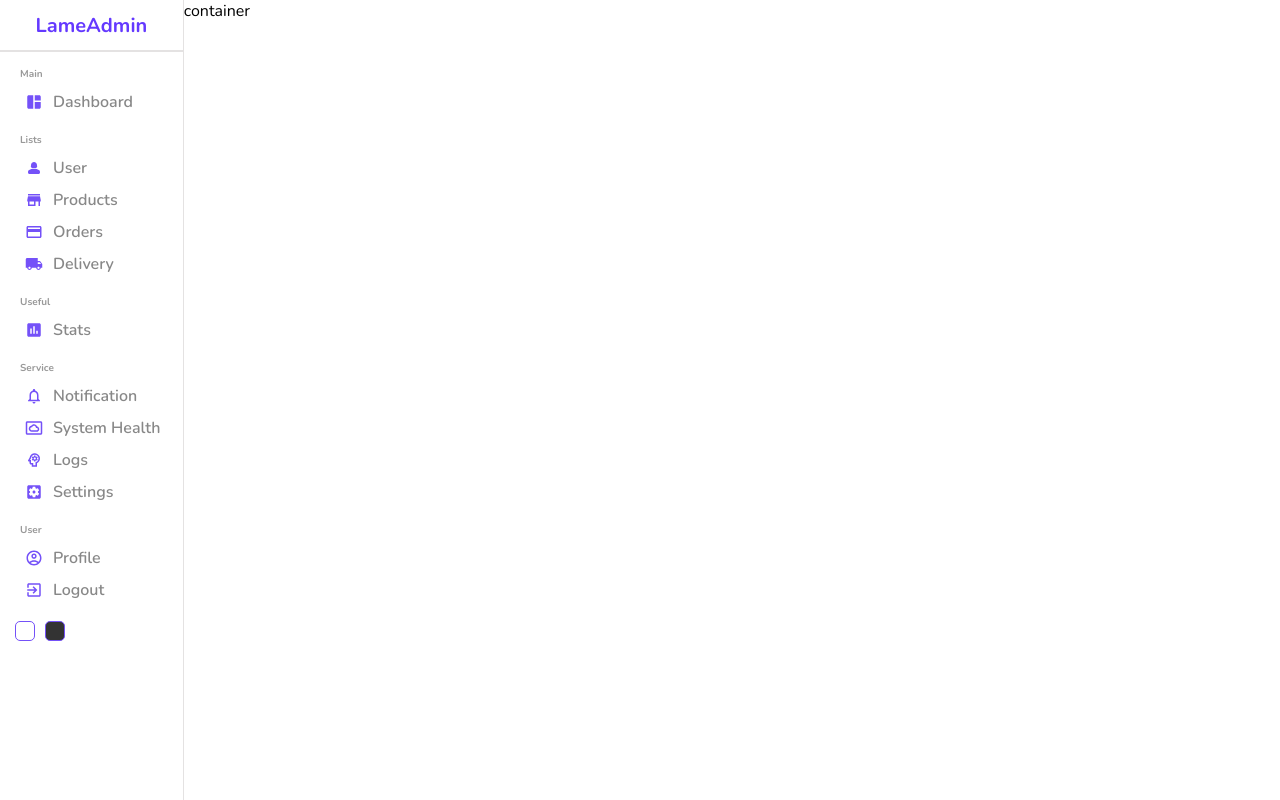
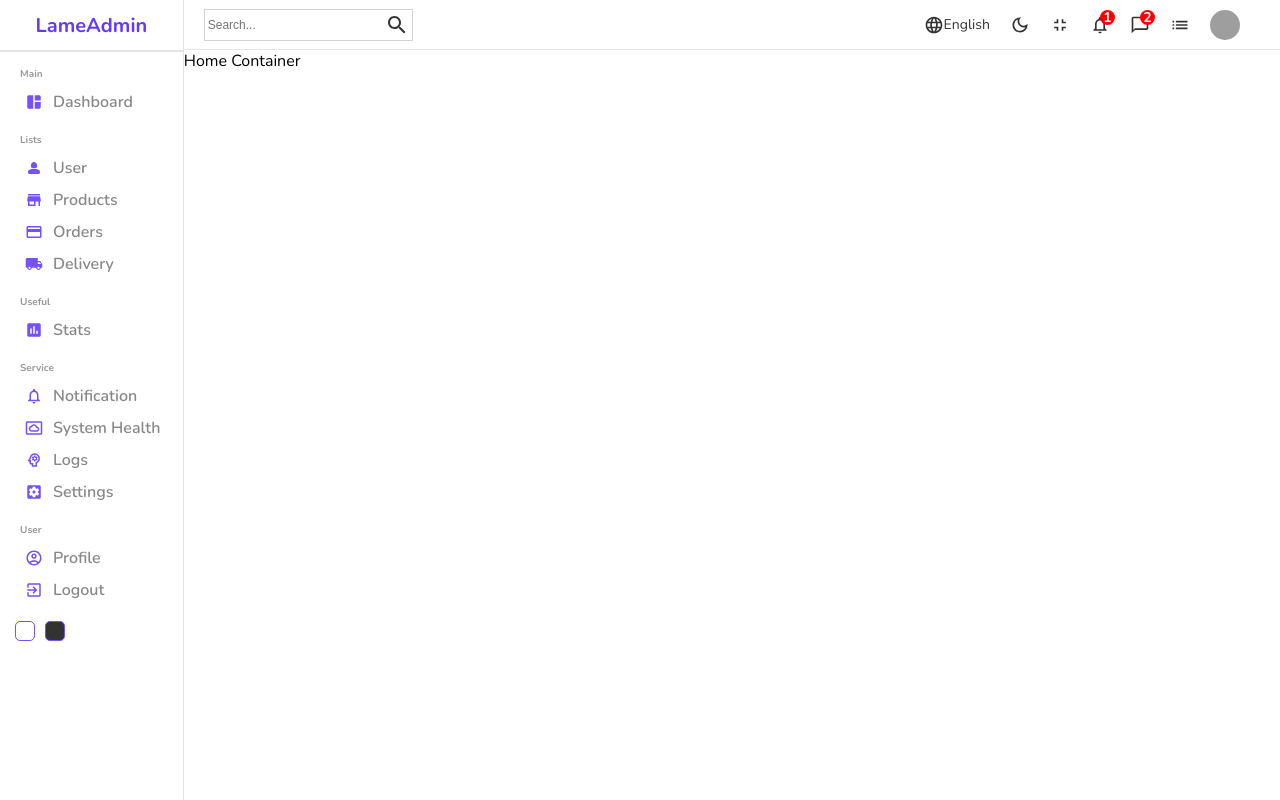
Before and after one commit to n4vn337/LameAdmin, a React (Vite) app: page / in a window 1280 px wide. Built offline with nearby package versions, Linux system fonts and the light colour scheme; grey boxes are pictures that could not be loaded.

Commit message:
added navbar design

```diff
--- a/src/components/Navbar.jsx
+++ b/src/components/Navbar.jsx
@@ -1,5 +1,51 @@
 import "./navbar.scss";
+import SearchIcon from "@mui/icons-material/Search";
+import LanguageOutlinedIcon from "@mui/icons-material/LanguageOutlined";
+import DarkModeOutlinedIcon from "@mui/icons-material/DarkModeOutlined";
+import FullscreenExitOutlinedIcon from "@mui/icons-material/FullscreenExitOutlined";
+import NotificationsNoneOutlinedIcon from "@mui/icons-material/NotificationsNoneOutlined";
+import ChatBubbleOutlineOutlinedIcon from "@mui/icons-material/ChatBubbleOutlineOutlined";
+import ListOutlinedIcon from "@mui/icons-material/ListOutlined";
 
 export const Navbar = () => {
-  return <div>Navbar</div>;
+  return (
+    <div className="navbar">
+      <div className="wrapper">
+        <div className="search">
+          <input type="text" name="" id="" placeholder="Search..." />
+          <SearchIcon />
+        </div>
+        <div className="items">
+          <div className="item">
+            <LanguageOutlinedIcon className="icon" />
+            English
+          </div>
+          <div className="item">
+            <DarkModeOutlinedIcon className="icon" />
+          </div>
+          <div className="item">
+            <FullscreenExitOutlinedIcon className="icon" />
+          </div>
+          <div className="item">
+            <NotificationsNoneOutlinedIcon className="icon" />
+            <div className="counter">1</div>
+          </div>
+          <div className="item">
+            <ChatBubbleOutlineOutlinedIcon className="icon" />
+            <div className="counter">2</div>
+          </div>
+          <div className="item">
+            <ListOutlinedIcon className="icon" />
+          </div>
+          <div className="item">
+            <img
+              src="https://images.pexels.com/photos/415829/pexels-photo-415829.jpeg"
+              alt="user icon"
+              className="avatar"
+            />
+          </div>
+        </div>
+      </div>
+    </div>
+  );
 };
--- a/src/components/navbar.scss
+++ b/src/components/navbar.scss
@@ -0,0 +1,71 @@
+.navbar {
+  height: 50px;
+  border-bottom: 0.5px solid rgb(231, 228, 228);
+  display: flex;
+  align-items: center;
+  font-size: 14px;
+  color: #333;
+
+  .wrapper {
+    width: 100%;
+    padding: 20px;
+    display: flex;
+    align-items: center;
+    justify-content: space-between;
+
+    .search {
+      display: flex;
+      align-items: center;
+      border: 0.5px solid lightgray;
+      padding: 3px;
+    }
+
+    input {
+      border: 0;
+      outline: 0;
+      background-color: transparent;
+
+      &::placeholder {
+        font-size: 12px;
+      }
+    }
+
+    .items {
+      display: flex;
+      align-items: center;
+
+      .item {
+        display: flex;
+        align-items: center;
+        margin-right: 20px;
+        position: relative;
+
+        .icon {
+          font-size: 20px;
+        }
+
+        .avatar {
+          width: 30px;
+          height: 30px;
+          border-radius: 50%;
+        }
+
+        .counter {
+          width: 15px;
+          height: 15px;
+          background-color: red;
+          border-radius: 50%;
+          color: white;
+          display: flex;
+          align-items: center;
+          justify-content: center;
+          font-style: 10px;
+          font-weight: bold;
+          position: absolute;
+          top: -5px;
+          right: -5px;
+        }
+      }
+    }
+  }
+}
--- a/src/pages/Home.jsx
+++ b/src/pages/Home.jsx
@@ -1,11 +1,14 @@
 import "./home.scss";
-import { Sidebar } from "../components";
+import { Sidebar, Navbar } from "../components";
 export const Home = () => {
   return (
     <div className="home">
       {/* <span className="title">My Title</span> */}
       <Sidebar />
-      <div className="homeContainer">container</div>
+      <div className="homeContainer">
+        <Navbar />
+        Home Container
+      </div>
     </div>
   );
 };
```
